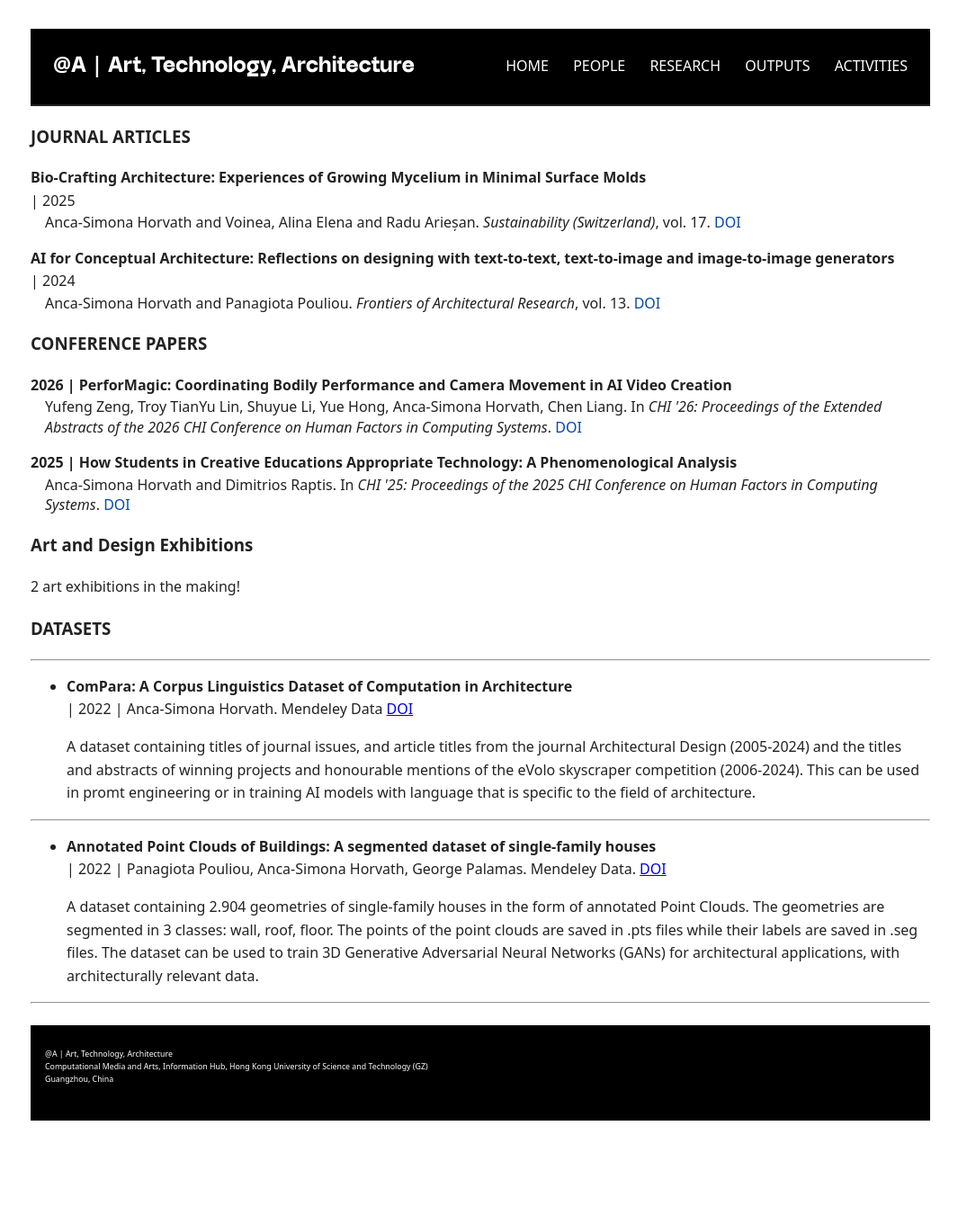
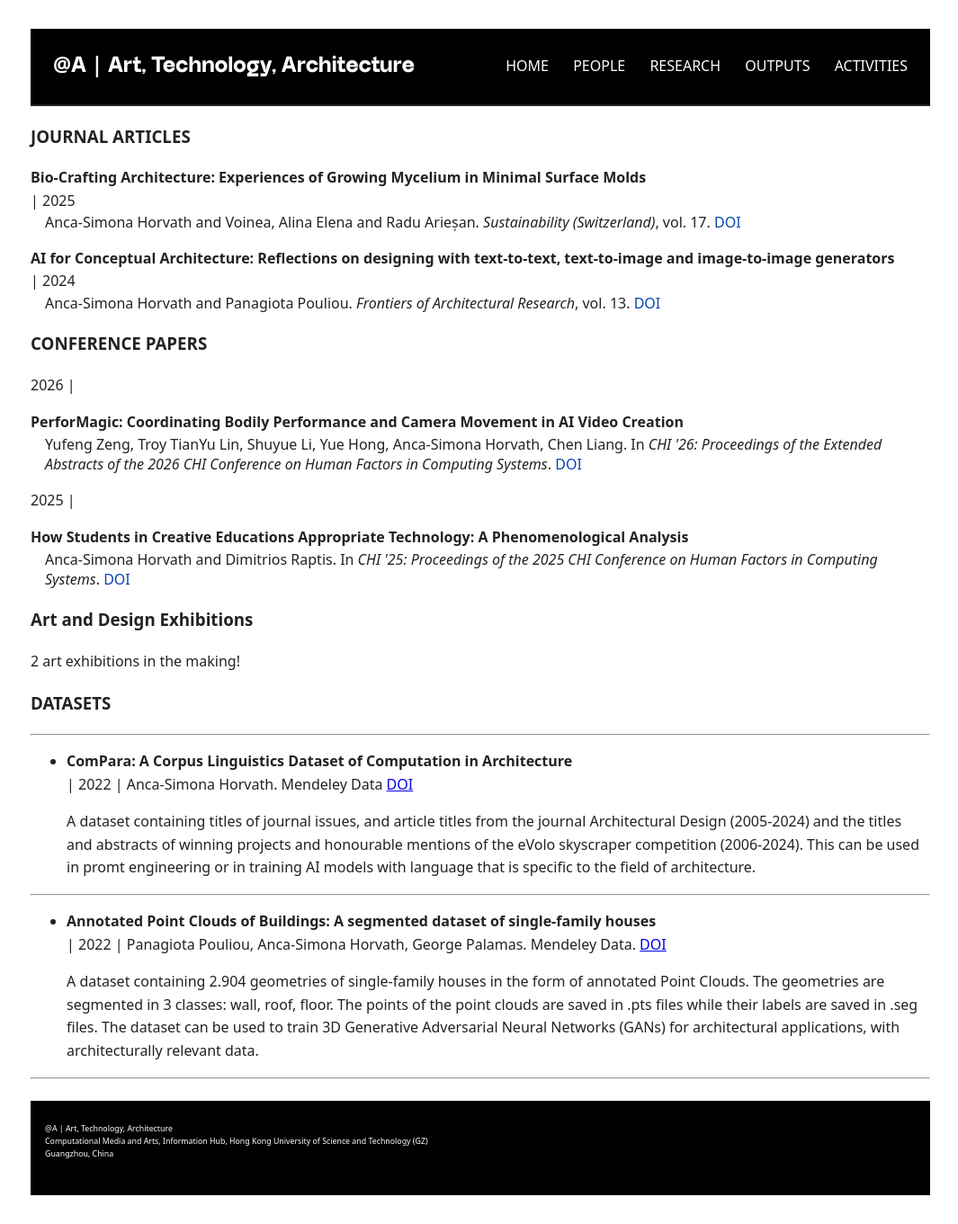
Before and after one commit to anqua/at-a, a Jekyll site: the page built from outputs.md, in a window 1280 px wide. Shown: the whole page at 90% size, without its empty margins (106-1171 px from the left). Built offline with Jekyll 4.4.1, drawn with Linux system fonts in a browser that asks for light colours; some web fonts are replaced; before the commit the page ends 1278 px from its top, so only the background shows below that.

Commit message:
Update outputs.md

```diff
--- a/outputs.md
+++ b/outputs.md
@@ -23,7 +23,7 @@ title: Outputs
 <dl>
 {% assign sorted_confs = site.data.publications | where: "type", "conference" | sort: "year" | reverse %}
 {% for pub in sorted_confs %}
-  <dt>{{ pub.year }} | {{ pub.title }}</dt>
+  {{ pub.year }} | <dt>{{ pub.title }}</dt>
   <dd>
     {{ pub.authors }}. In <em>{{ pub.conference }}</em>.
     {% if pub.doi %}<a href="https://doi.org/{{ pub.doi }}" target="_blank">DOI</a>{% endif %}
```
